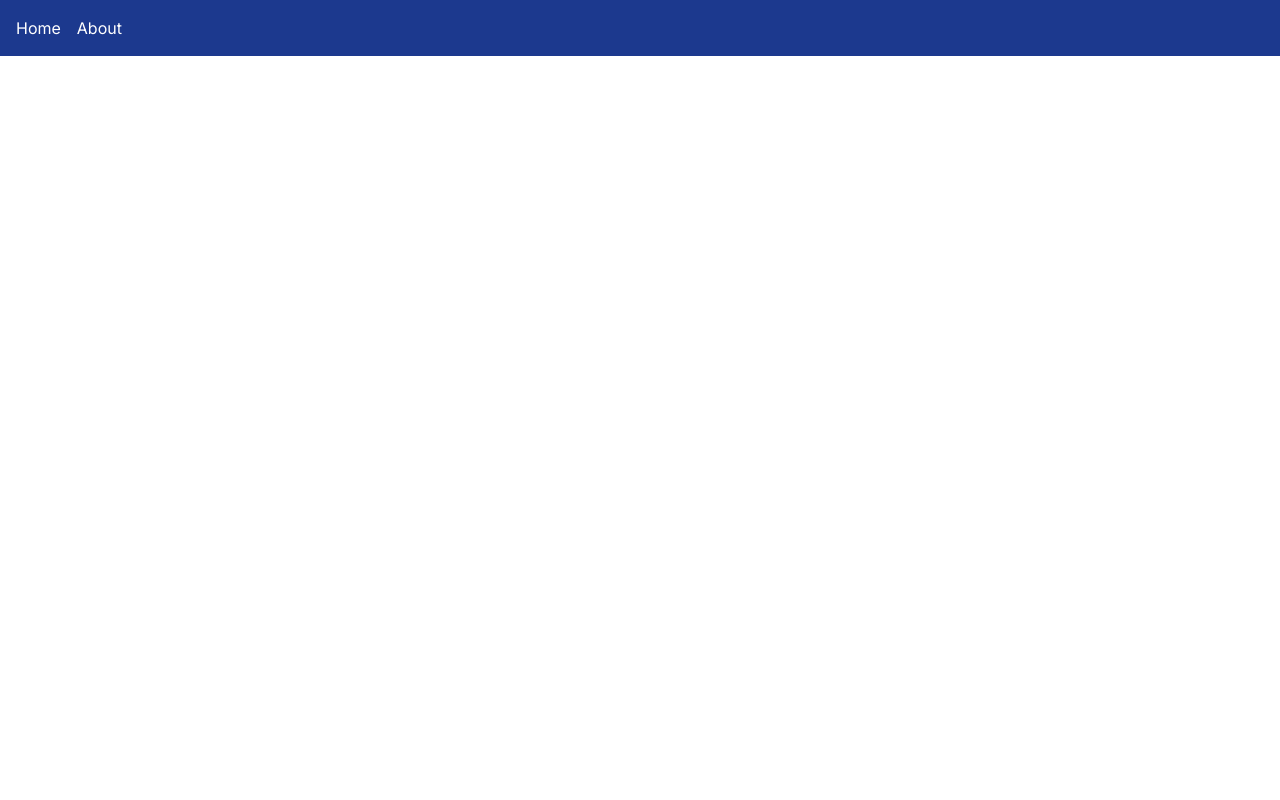
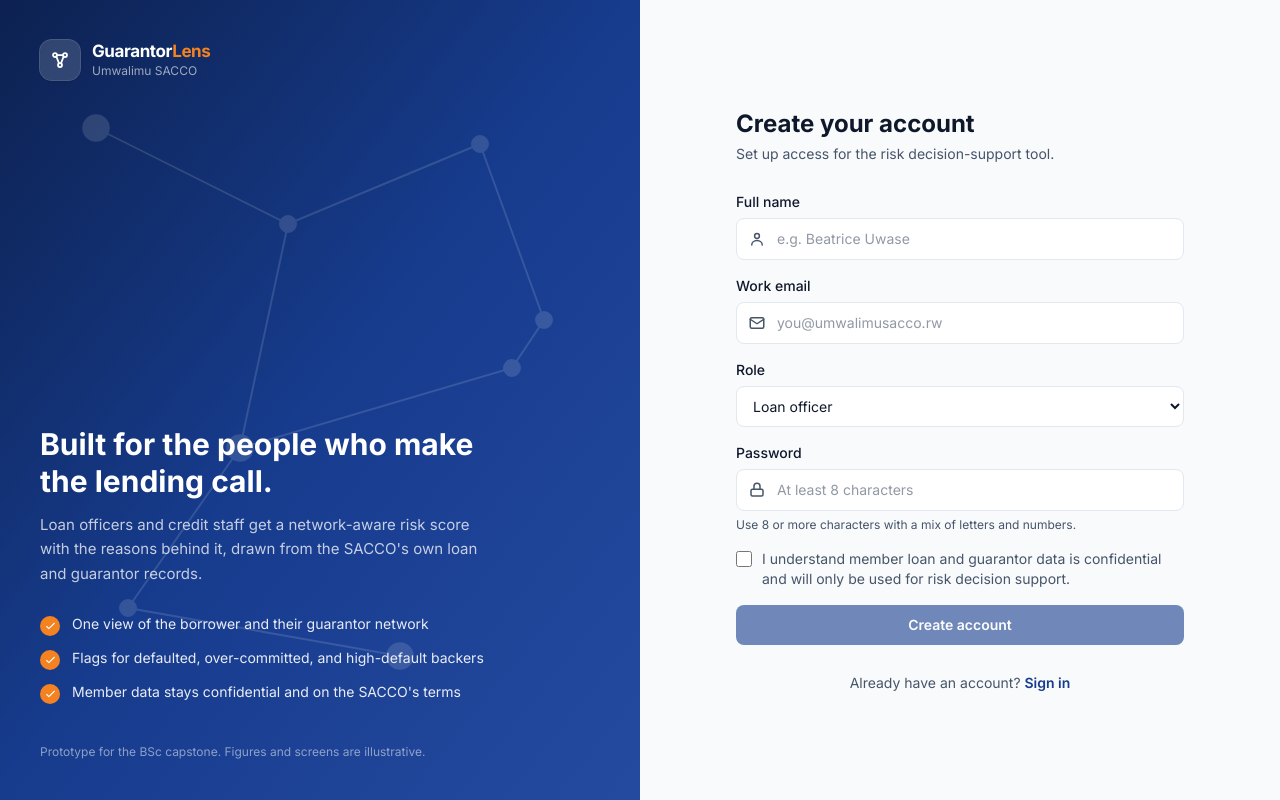
Before and after one commit to Best-Verie/guarantorLens_mission_capstone_FE, a React (Vite) app: page /signup in a window 1280 px wide. Before the commit this address had no page. Built offline with nearby package versions, Linux system fonts and the light colour scheme.

Commit message:
adds signUp and login pages

```diff
--- a/src/App.tsx
+++ b/src/App.tsx
@@ -1,17 +1,15 @@
-import { BrowserRouter, Routes, Route, Link } from "react-router-dom";
-import Home from "./pages/Home";
-import About from "./pages/About";
+import { BrowserRouter, Routes, Route, Navigate } from "react-router-dom";
+import SignIn from "./pages/SignIn";
+import SignUp from "./pages/SignUp";
 
 export default function App() {
   return (
     <BrowserRouter>
-      <nav className="flex gap-4 bg-blue-900 p-4 text-white">
-        <Link to="/">Home</Link>
-        <Link to="/about">About</Link>
-      </nav>
       <Routes>
-        <Route path="/" element={<Home />} />
-        <Route path="/about" element={<About />} />
+        <Route path="/" element={<Navigate to="/login" replace />} />
+        <Route path="/login" element={<SignIn />} />
+        <Route path="/signup" element={<SignUp />} />
+        <Route path="*" element={<Navigate to="/login" replace />} />
       </Routes>
     </BrowserRouter>
   );
--- a/src/components/ui/TextField.tsx
+++ b/src/components/ui/TextField.tsx
@@ -39,8 +39,8 @@ export function TextField({
             "w-full rounded-lg border border-line bg-white px-3 py-2.5 text-sm text-ink",
             "placeholder:text-slate/60",
             "focus:border-brand focus:outline-2 focus:outline-offset-0 focus:outline-brand/30",
-            icon && "pl-10",
-            trailing && "pr-10",
+            icon ? "pl-10" : null,
+            trailing ? "pr-10" : null,
             className
           )}
           {...rest}
--- /dev/null
+++ b/src/pages/SignUp.tsx
@@ -0,0 +1,117 @@
+import { useState } from "react";
+import type { FormEvent } from "react";
+import { Link } from "react-router-dom";
+import { AuthLayout } from "../components/auth/AuthLayout";
+import { TextField } from "../components/ui/TextField";
+import { Select } from "../components/ui/Select";
+import { Button } from "../components/ui/Button";
+import { Checkbox } from "../components/ui/Checkbox";
+import { UserIcon, MailIcon, LockIcon } from "../components/icons";
+
+const ROLES = [
+  { value: "loan_officer", label: "Loan officer" },
+  { value: "credit_staff", label: "Credit staff" },
+  { value: "branch_manager", label: "Branch manager" },
+];
+
+export default function SignUp() {
+  const [fullName, setFullName] = useState("");
+  const [email, setEmail] = useState("");
+  const [role, setRole] = useState(ROLES[0].value);
+  const [password, setPassword] = useState("");
+  const [consent, setConsent] = useState(false);
+  const [submitting, setSubmitting] = useState(false);
+
+  async function handleSubmit(e: FormEvent<HTMLFormElement>) {
+    e.preventDefault();
+    if (!consent) return;
+    setSubmitting(true);
+    // TODO: create the account against the backend, then redirect to sign in.
+    // e.g. await api("/auth/register", { method: "POST", body: JSON.stringify({ fullName, email, role, password }) })
+    setSubmitting(false);
+  }
+
+  return (
+    <AuthLayout
+      panelHeading="Built for the people who make the lending call."
+      panelSub="Loan officers and credit staff get a network-aware risk score with the reasons behind it, drawn from the SACCO's own loan and guarantor records."
+      points={[
+        "One view of the borrower and their guarantor network",
+        "Flags for defaulted, over-committed, and high-default backers",
+        "Member data stays confidential and on the SACCO's terms",
+      ]}
+    >
+      <div className="mb-7">
+        <h1 className="text-2xl font-bold text-ink">Create your account</h1>
+        <p className="mt-1 text-sm text-slate">
+          Set up access for the risk decision-support tool.
+        </p>
+      </div>
+
+      <form onSubmit={handleSubmit} className="flex flex-col gap-4">
+        <TextField
+          label="Full name"
+          autoComplete="name"
+          placeholder="e.g. Beatrice Uwase"
+          icon={<UserIcon />}
+          value={fullName}
+          onChange={(e) => setFullName(e.target.value)}
+          required
+        />
+
+        <TextField
+          label="Work email"
+          type="email"
+          autoComplete="email"
+          placeholder="you@umwalimusacco.rw"
+          icon={<MailIcon />}
+          value={email}
+          onChange={(e) => setEmail(e.target.value)}
+          required
+        />
+
+        <Select
+          label="Role"
+          options={ROLES}
+          value={role}
+          onChange={(e) => setRole(e.target.value)}
+        />
+
+        <TextField
+          label="Password"
+          type="password"
+          autoComplete="new-password"
+          placeholder="At least 8 characters"
+          icon={<LockIcon />}
+          value={password}
+          onChange={(e) => setPassword(e.target.value)}
+          minLength={8}
+          hint="Use 8 or more characters with a mix of letters and numbers."
+          required
+        />
+
+        <Checkbox
+          checked={consent}
+          onChange={(e) => setConsent(e.target.checked)}
+          label={
+            <>
+              I understand member loan and guarantor data is confidential and
+              will only be used for risk decision support.
+            </>
+          }
+        />
+
+        <Button type="submit" variant="primary" block disabled={!consent || submitting}>
+          {submitting ? "Creating account..." : "Create account"}
+        </Button>
+      </form>
+
+      <p className="mt-7 text-center text-sm text-slate">
+        Already have an account?{" "}
+        <Link to="/login" className="font-semibold text-brand hover:underline">
+          Sign in
+        </Link>
+      </p>
+    </AuthLayout>
+  );
+}
```
